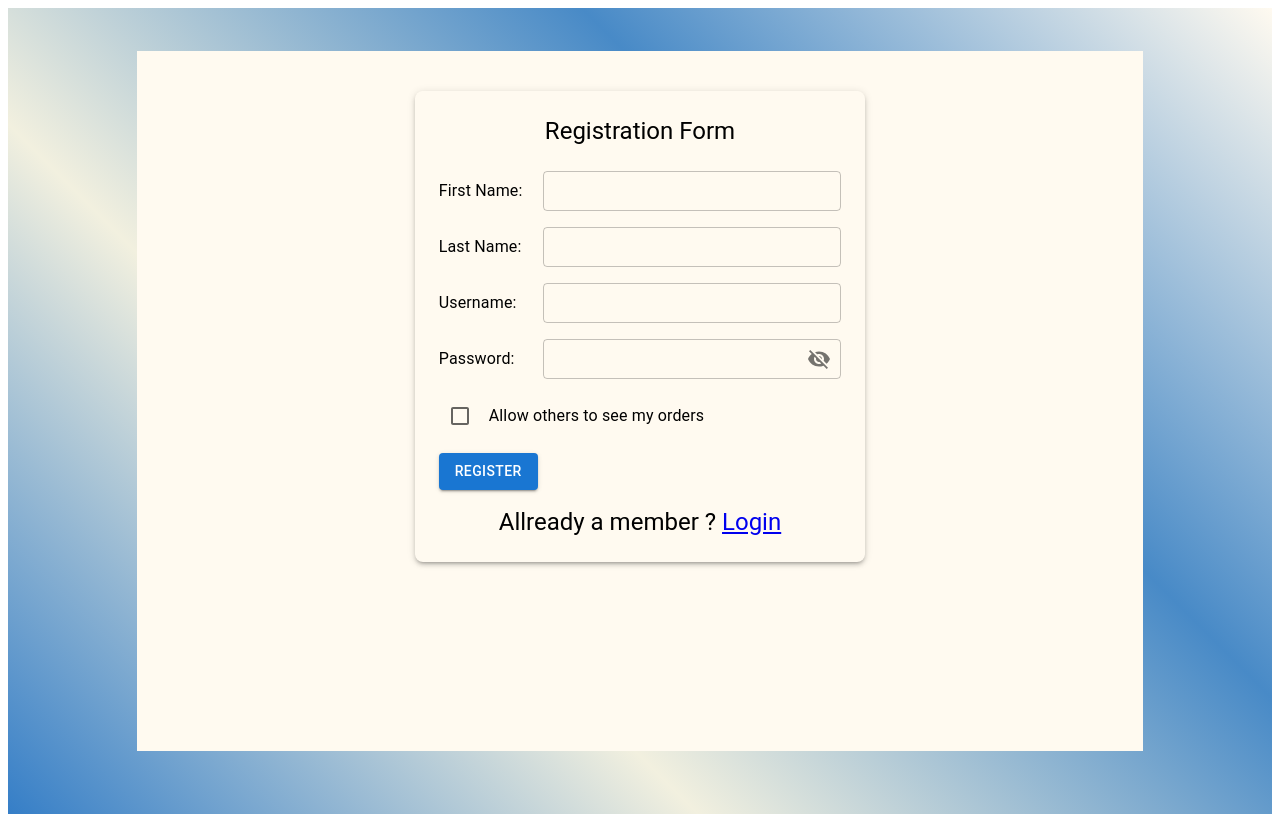
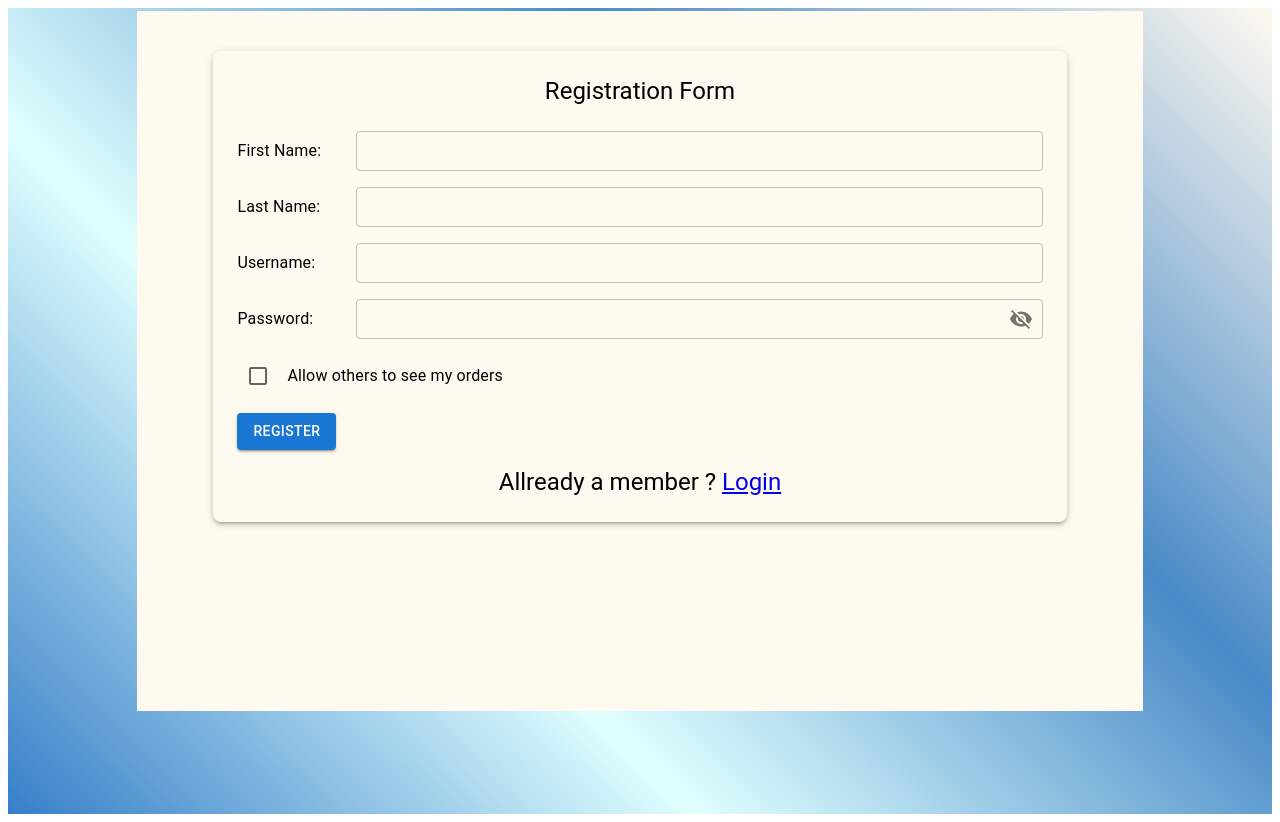
Before and after one commit to dana-tal/shopStack, a React (Vite) app in the folder shopClient/: page /auth/register in a window 1280 px wide. Built offline with nearby package versions, Linux system fonts and the light colour scheme; no server answers.

Commit message:
more responsiveness fixes to register form , login form , admin products buttons

```diff
--- a/shopClient/src/components/AdminProducts.jsx
+++ b/shopClient/src/components/AdminProducts.jsx
@@ -1,4 +1,4 @@
-import { useEffect, useRef} from "react";
+import { useEffect, useRef, useState} from "react";
 import { Button } from "@mui/material";
 import LightBox from "./LightBox";
 import ProductForm from "./ProductForm";
@@ -16,6 +16,7 @@ function AdminProducts() {
      setIsLightBoxOpen ,renderProductName,productId,setProductId, feedbackMsg, setFeedbackMsg} = useEditableProduct();
   const tableRef = useRef();
 
+  const [buttonFontSize, setButtonFontSize] = useState(getButtonFontSize());
 
 
   const handleClick = () => {
@@ -65,7 +66,13 @@ function AdminProducts() {
         fetchAllProducts();
    },[]);
 
-   const fontSize = getButtonFontSize();
+
+     useEffect(() => {
+               const update = () => { setButtonFontSize(getButtonFontSize()) };
+               window.addEventListener("resize", update);
+               return () => window.removeEventListener("resize", update);
+           }, []);
+
 
    return (
     <>
@@ -80,11 +87,11 @@ function AdminProducts() {
       {feedbackMsg && <Alert severity="success">{feedbackMsg}</Alert>}
       <StyledTable rows={rows} columns={columns} paginationModel={paginationModel} pageSizes={[5,10,20,30]} title="Products" includeCheckboxes={true} ref={tableRef} />
 
-      <Button onClick={() => { setIsLightBoxOpen(true);   setProductId(""); }  }  sx={{ fontSize:`${fontSize} !important`}} variant="contained">
+      <Button onClick={() => { setIsLightBoxOpen(true);   setProductId(""); }  }  sx={{ fontSize:`${buttonFontSize} !important`}} variant="contained">
         Add New Product
       </Button>
 
-       <Button onClick={handleClick}  sx={{ backgroundColor:"#CB6D51", color:"white", marginLeft:"10px", fontSize:`${fontSize} !important` }}>Remove Products</Button>
+       <Button onClick={handleClick}  sx={{ backgroundColor:"#CB6D51", color:"white", marginLeft:"10px", fontSize:`${buttonFontSize} !important` }}>Remove Products</Button>
 
       <LightBox  key={productId || "new"}         isOpen={isLightboxOpen} onCloseCallback={() => setIsLightBoxOpen(false)} backdropColor="rgba(14, 135, 204, 0.3)">
             <ProductForm   onAddProduct={handleProductAdd} onUpdateProduct={handleProductUpdate} prodId={productId} />
--- a/shopClient/src/components/LoginForm.jsx
+++ b/shopClient/src/components/LoginForm.jsx
@@ -84,19 +84,20 @@ function LoginForm() {
 
   return (
     <Box
-       width={{ xs: "90%", sm: "70%", md: "70%", lg: "40%" }}
+       width="80%"
       mx="auto"
       mt={5}
       p={3}
       boxShadow={3}
       borderRadius={2}
+
     >
 
        {errors.root && <Alert severity="error">{errors.root.message}</Alert>}
       {isSubmitSuccessful && <Alert severity="success">Login successful!</Alert>}
-    <form onSubmit={handleSubmit(onSubmit)}>
+    <form onSubmit={handleSubmit(onSubmit)} style={{ width:"100%"}}>
          <Stack spacing={2}>
-                 <Typography variant="h5" mb={3} textAlign="center">Next Generation E-Commerce</Typography>
+                 <Typography variant="h5" mb={3} textAlign="center" sx={{fontSize:"20px", whiteSpace:"nowrap" }}>Next Generation E-Commerce</Typography>
 
                 <Stack direction="row" alignItems="center" spacing={2}>
                         <Typography sx={{ width: 120 }}>Username:</Typography>
--- a/shopClient/src/components/ProductForm.jsx
+++ b/shopClient/src/components/ProductForm.jsx
@@ -4,7 +4,6 @@ import {Button,TextField,Alert,Stack, Typography,Paper,Select,
 import { useEffect, useState} from "react";
 import { requestAllCategories } from "../utils/categoryRequests";
 import { requestProductById } from "../utils/productRequests";
-import { getFormWidthRange } from "../utils/styleFuncs";
 
 const ProductForm = ({ onAddProduct , onUpdateProduct, prodId="" }) =>{
 
@@ -13,7 +12,6 @@ const ProductForm = ({ onAddProduct , onUpdateProduct, prodId="" }) =>{
 
     const [categories, setCategories] = useState([]);
     const [selectedProduct, setSelectedProduct] = useState(null);
-    const [paperWidth, setPaperWidth] = useState(getFormWidthRange());
 
     const titleRegex = /^[\p{L}\d\s.,!?'"-]+$/u;
     const forbiddenChars = /[<>{}\[\]]/; // Forbidden characters: < > { } [ ]
@@ -35,8 +33,6 @@ const ProductForm = ({ onAddProduct , onUpdateProduct, prodId="" }) =>{
    useEffect( ()=>{
       const fetchProduct = async (id)=>{
             const response = await requestProductById(id);
-             console.log("fetchProduct:");
-             console.log(response.data.productData);
             if (response.ok)
             {
                  setSelectedProduct(response.data.productData);
@@ -73,12 +69,6 @@ const ProductForm = ({ onAddProduct , onUpdateProduct, prodId="" }) =>{
         }
     };
 
-
-    useEffect(() => {
-            const update = () => setPaperWidth(getFormWidthRange());
-            window.addEventListener("resize", update);
-            return () => window.removeEventListener("resize", update);
-        }, []);
 
     useEffect( ()=>{
 
--- a/shopClient/src/components/RegisterForm.jsx
+++ b/shopClient/src/components/RegisterForm.jsx
@@ -88,7 +88,7 @@ function RegisterForm() {
 
   return (
     <Box
-       width={{ xs: "90%", sm: "70%", md: "70%", lg: "40%" }}
+      width="80%"
       mx="auto"
       mt={5}
       p={3}
@@ -102,10 +102,10 @@ function RegisterForm() {
       {errors.root && <Alert severity="error">{errors.root.message}</Alert>}
       {isSubmitSuccessful && <Alert severity="success">Registration successful!</Alert>}
 
-      <form onSubmit={handleSubmit(onSubmit)}>
+      <form onSubmit={handleSubmit(onSubmit)} style={{ width:"100%"}}>
         <Stack spacing={2}>
                 <Stack direction="row" alignItems="center" spacing={2}>
-                        <Typography sx={{ width: 120 }} className="reg-label-font">First Name:</Typography>
+                        <Typography sx={{ width: 120, whiteSpace:"nowrap" }} className="reg-label-font">First Name:</Typography>
                         <Controller
                         name="firstName"
                         control={control}
@@ -133,7 +133,7 @@ function RegisterForm() {
                 </Stack>
 
                 <Stack direction="row" alignItems="center" spacing={2}>
-                        <Typography sx={{ width: 120 }} className="reg-label-font"> Last Name:</Typography>
+                        <Typography sx={{ width: 120 ,whiteSpace:"nowrap" }} className="reg-label-font"> Last Name:</Typography>
                         <Controller
                         name="lastName"
                         control={control}
@@ -161,7 +161,7 @@ function RegisterForm() {
                 </Stack>
 
                   <Stack direction="row" alignItems="center" spacing={2}>
-                        <Typography sx={{ width: 120 }} className="reg-label-font">Username:</Typography>
+                        <Typography sx={{ width: 120 ,whiteSpace:"nowrap" }} className="reg-label-font">Username:</Typography>
                         <Controller
                         name="userName"
                         control={control}
@@ -198,7 +198,7 @@ function RegisterForm() {
                 </Stack>
 
                 <Stack direction="row" alignItems="center" spacing={2}>
-                    <Typography sx={{ width: 120 }} className="reg-label-font">Password:</Typography>
+                    <Typography sx={{ width: 120,whiteSpace:"nowrap"  }} className="reg-label-font">Password:</Typography>
                     <Controller
                     name="password"
                     control={control}
--- a/shopClient/src/components/SiteTemplate.css
+++ b/shopClient/src/components/SiteTemplate.css
@@ -1,6 +1,6 @@
 .site-container
 {
-    background: linear-gradient(45deg,#357EC7,#F2F0DF,#488AC7, #FFFAF0 ); /* #488AC7 */
+    background: linear-gradient(45deg,#357EC7,#E0FFFF,#488AC7, #FFFAF0 ); /#E0FFFF *#F0F8FF, #F2F0DF */
     display:flex;
     flex-direction:column;
     justify-content:center;
@@ -36,6 +36,13 @@
     padding-bottom:20px
 }
 
+@media (min-width: 768px) {
+  .outlet-style
+  {
+    width:80%;
+  }
+}
+
 @media (max-width: 360px) {
   .outlet-style
   {
```
